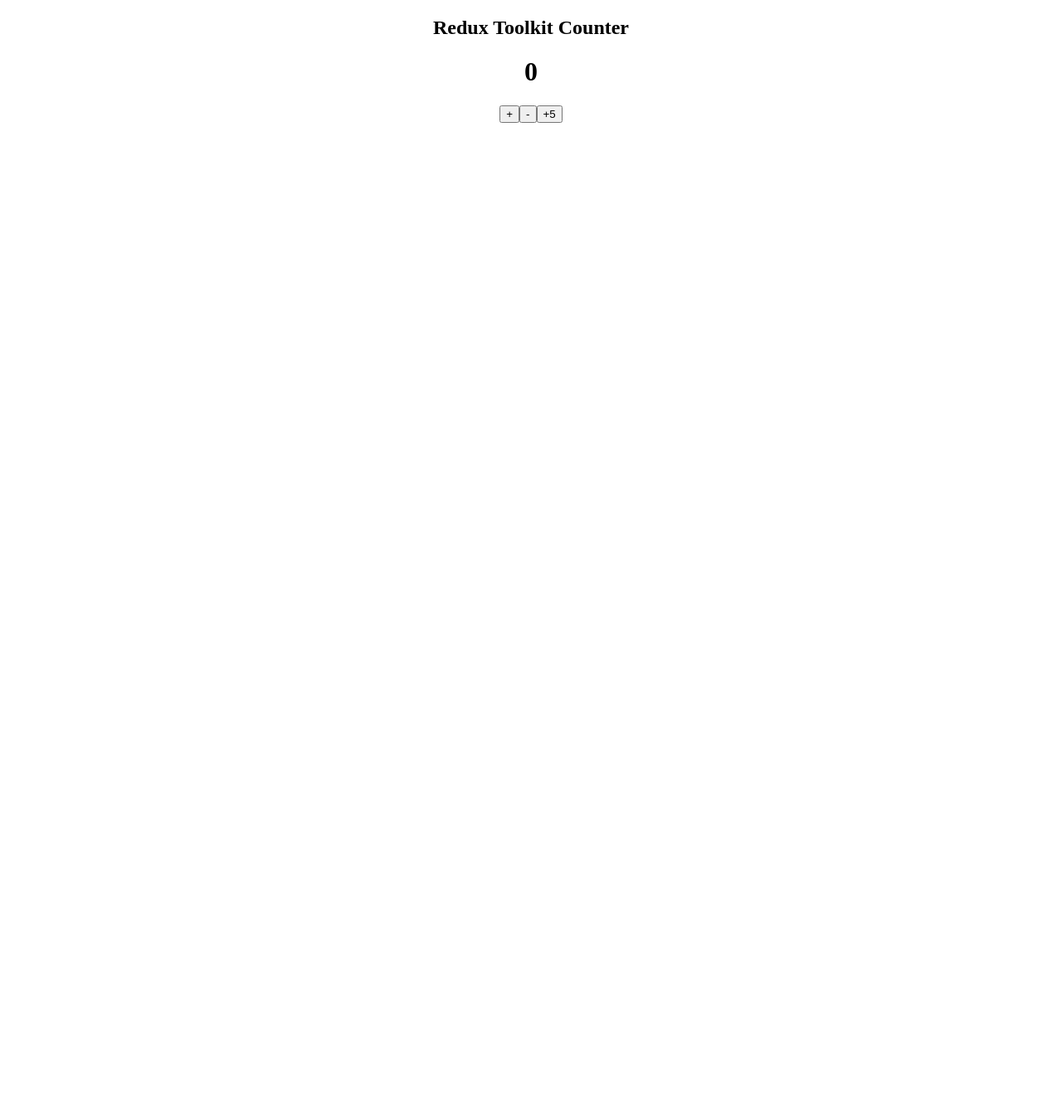
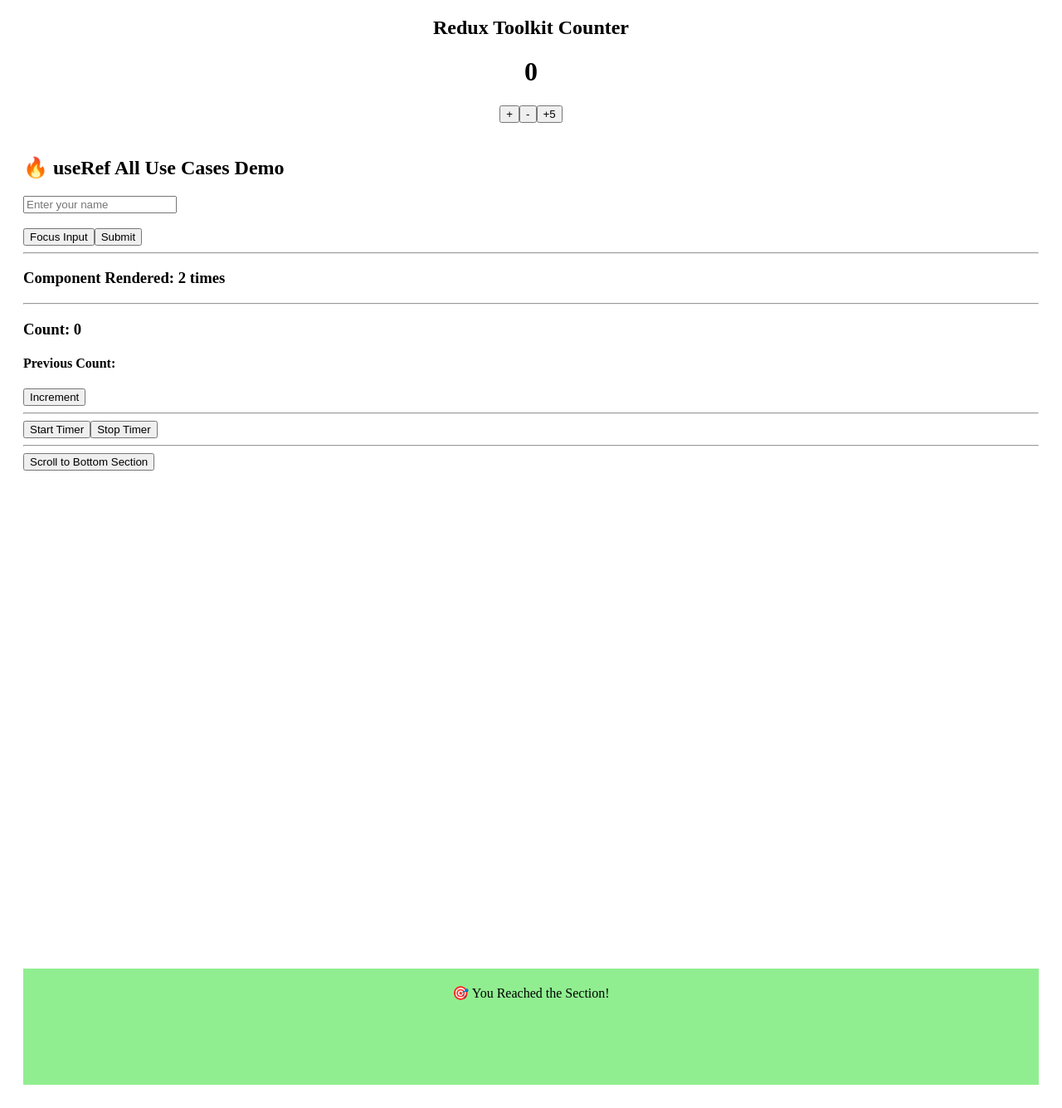
Before and after one commit to AkashSingh8391/React, a React (Vite) app: page / in a window 1280 px wide. Shown: the whole page at 83% size. Before the commit the page ends 800 px from the top, so only its background shows below. Built offline with nearby package versions, Linux system fonts and the light colour scheme.

Commit message:
Use of UseRef Hook

```diff
--- a/src/App.jsx
+++ b/src/App.jsx
@@ -1,9 +1,12 @@
 import Counter from "./Redux/Counter";
+import UseRefAllInOne from "./Redux/useRefAllInOne";
 
 function App() {
   return (
     <div>
       <Counter />
+
+      <UseRefAllInOne/>
     </div>
   );
 }
--- /dev/null
+++ b/src/Redux/useRefAllInOne.jsx
@@ -0,0 +1,129 @@
+import { useEffect, useRef, useState } from "react";
+
+function UseRefAllInOne() {
+
+  /* ===============================
+     1️⃣ DOM ACCESS (Input Focus)
+  =============================== */
+  const inputRef = useRef(null);
+
+  const focusInput = () => {
+    inputRef.current.focus();
+  };
+
+  /* ===============================
+     2️⃣ UNCONTROLLED INPUT VALUE
+  =============================== */
+  const submitHandler = (e) => {
+    e.preventDefault();
+    alert("Entered Name: " + inputRef.current.value);
+  };
+
+  /* ===============================
+     3️⃣ RENDER COUNT TRACKING
+  =============================== */
+  const renderCount = useRef(0);
+  renderCount.current++;
+
+  /* ===============================
+     4️⃣ PREVIOUS STATE VALUE
+  =============================== */
+  const [count, setCount] = useState(0);
+  const prevCount = useRef(null);
+
+  useEffect(() => {
+    prevCount.current = count;
+  }, [count]);
+
+  /* ===============================
+     5️⃣ SETINTERVAL / TIMER HANDLE
+  =============================== */
+  const timerRef = useRef(null);
+
+  const startTimer = () => {
+    if (!timerRef.current) {
+      timerRef.current = setInterval(() => {
+        console.log("Timer Running...");
+      }, 1000);
+    }
+  };
+
+  const stopTimer = () => {
+    clearInterval(timerRef.current);
+    timerRef.current = null;
+  };
+
+  /* ===============================
+     6️⃣ SCROLL INTO VIEW
+  =============================== */
+  const sectionRef = useRef(null);
+
+  const scrollToSection = () => {
+    sectionRef.current.scrollIntoView({ behavior: "smooth" });
+  };
+
+  return (
+    <div style={{ padding: "20px" }}>
+
+      <h2>🔥 useRef All Use Cases Demo</h2>
+
+      {/* ---------- Input + Focus ---------- */}
+      <form onSubmit={submitHandler}>
+        <input
+          type="text"
+          ref={inputRef}
+          placeholder="Enter your name"
+        />
+        <br /><br />
+        <button type="button" onClick={focusInput}>
+          Focus Input
+        </button>
+        <button type="submit">
+          Submit
+        </button>
+      </form>
+
+      <hr />
+
+      {/* ---------- Render Count ---------- */}
+      <h3>Component Rendered: {renderCount.current} times</h3>
+
+      <hr />
+
+      {/* ---------- Previous State ---------- */}
+      <h3>Count: {count}</h3>
+      <h4>Previous Count: {prevCount.current}</h4>
+      <button onClick={() => setCount(count + 1)}>Increment</button>
+
+      <hr />
+
+      {/* ---------- Timer ---------- */}
+      <button onClick={startTimer}>Start Timer</button>
+      <button onClick={stopTimer}>Stop Timer</button>
+
+      <hr />
+
+      {/* ---------- Scroll ---------- */}
+      <button onClick={scrollToSection}>
+        Scroll to Bottom Section
+      </button>
+
+      <div style={{ height: "600px" }}></div>
+
+      <div
+        ref={sectionRef}
+        style={{
+          height: "100px",
+          background: "lightgreen",
+          textAlign: "center",
+          padding: "20px"
+        }}
+      >
+        🎯 You Reached the Section!
+      </div>
+
+    </div>
+  );
+}
+
+export default UseRefAllInOne;
```
